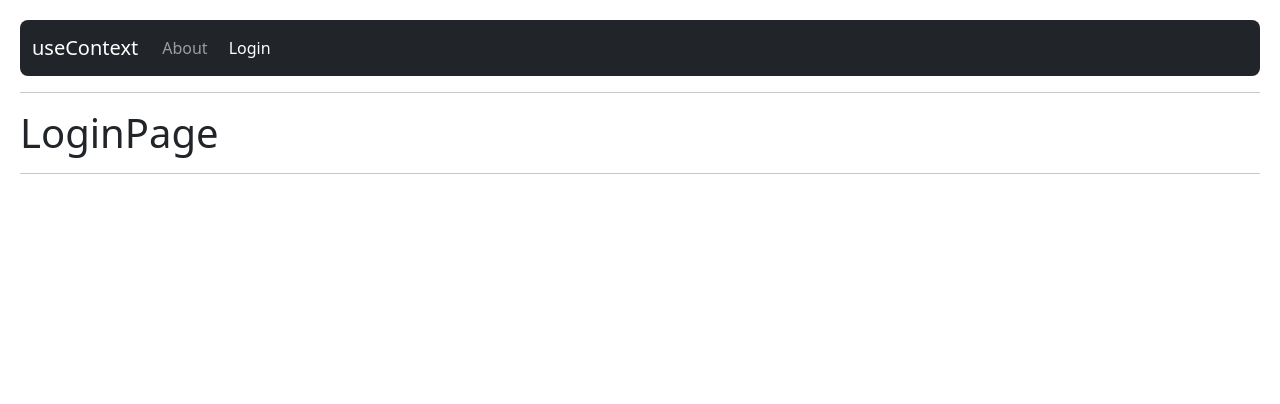
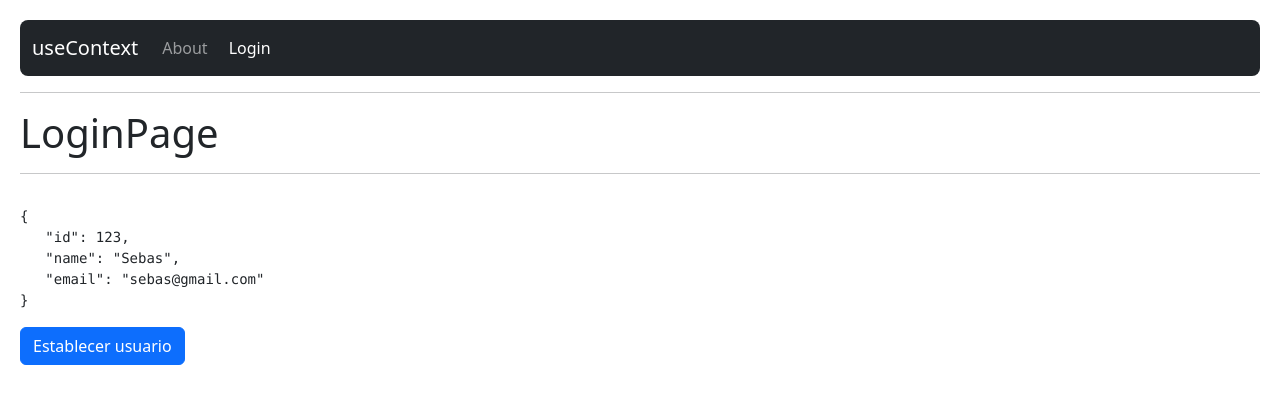
Before and after one commit to SebastianGit110/Curso-Udemy-React, a React (Vite) app in the folder 05-hook-app/: page /login in a window 1280 px wide. Shown: the top 404 px of the page. Built offline with nearby package versions, Linux system fonts and the light colour scheme.

Commit message:
useContext

```diff
--- a/05-hook-app/src/09-useContext/HomePage.jsx
+++ b/05-hook-app/src/09-useContext/HomePage.jsx
@@ -1,8 +1,20 @@
-export const HomePage = () => {
+import { useContext } from "react";
+import { UserContext } from "./context/UserContext";
+
+export const HomePage = ({ prueba }) => {
+  console.log(prueba);
+
+  const { userPrueba, user } = useContext(UserContext); // Aqui puedo tener lo que quiera como efectos segun el context
+
   return (
     <>
-      <h1>HomePage</h1>
+      <h1>
+        HomePage <small>{user?.name}</small>
+      </h1>
       <hr />
+
+      <pre>{JSON.stringify(user, null, 3)}</pre>
+      <pre>{JSON.stringify(userPrueba, null, 3)}</pre>
     </>
   );
 };
--- a/05-hook-app/src/09-useContext/LoginPage.jsx
+++ b/05-hook-app/src/09-useContext/LoginPage.jsx
@@ -1,8 +1,29 @@
+import { useContext } from "react";
+import { UserContext } from "./context/UserContext";
+
 export const LoginPage = () => {
+  // En caso de que hallan mas de un UserContext con el mismo nombre, se va a regresar el contexto mas cercano desde el componente hasta el contexto mas cercano hacia arriba con el mismo nombre
+  // const algo = useContext(UserContext); // Aqui desestructuramos las propiedades que queremos del contexto que estan en value
+
+  const { hola, userPrueba, user, setUser } = useContext(UserContext);
+  console.log(hola, userPrueba);
+
   return (
     <>
       <h1>LoginPage</h1>
       <hr />
+
+      <pre>{JSON.stringify(user, null, 3)}</pre>
+      <pre>{JSON.stringify(userPrueba, null, 3)}</pre>
+
+      <button
+        className="btn btn-primary"
+        onClick={() =>
+          setUser({ id: 321, name: "Sebrat", email: "sebrat@google.com" })
+        }
+      >
+        Establecer usuario
+      </button>
     </>
   );
 };
--- a/05-hook-app/src/09-useContext/MainApp.jsx
+++ b/05-hook-app/src/09-useContext/MainApp.jsx
@@ -12,6 +12,9 @@ import { UserProvider } from "./context/UserProvider";
 // Puedo crear varios context para diferentes cosas como info del user, etc. y el context es HOC
 
 export const MainApp = () => {
+  // Sin el context podria hacer algo asi (es la idea del coontext) en las rutas pero seria mas confuso aun porque puede que en un comp que este dentro de otro sea donde se genere algun dato entonces seria mas confuso el pasar las props
+  const prueba = "Estoy en MainApp";
+
   return (
     <UserProvider>
       {/* Lo que este aqui va a tener acceso al context */}
@@ -24,7 +27,7 @@ export const MainApp = () => {
       <Routes>
         {/* El orden de las <Route /> si importa.
         no es necesario poner "/" antes del nombre */}
-        <Route path="/" element={<HomePage />} />
+        <Route path="/" element={<HomePage prueba={prueba} />} />
         <Route path="/login" element={<LoginPage />} />
         <Route path="about" element={<AboutPage />} />
 
--- a/05-hook-app/src/09-useContext/context/UserProvider.jsx
+++ b/05-hook-app/src/09-useContext/context/UserProvider.jsx
@@ -1,3 +1,4 @@
+import { useState } from "react";
 import { UserContext } from "./UserContext";
 
 // Este codigo puede ir en UserContext.jsx pero por orden es mejor aqui
@@ -5,15 +6,18 @@ import { UserContext } from "./UserContext";
 // Con el .Provider se dice que se va a proveer la info mediante value al arbol de comp que esten en children
 // Lo que este en value es lo que cualquier hijo de UserProvider va a tener acceso desde el contexto y se pone donde se considere que los hijos van a estar, usualmente en lo mas alto de la app
 
-const user = {
+const userPrueba = {
   id: 123,
   name: "Sebas",
   email: "sebas@gmail.com",
 };
 
 export const UserProvider = ({ children }) => {
+  const [user, setUser] = useState(); // Tiene acceso al useState porque es un functionalComp
+  // Aqui podemos crear las funciones para cambiar el state para no mandar directamente el setUser a los componentes para no darles tanto poder o libertad
   return (
-    <UserContext.Provider value={{ hola: "mundo", user }}>
+    <UserContext.Provider value={{ hola: "mundo", userPrueba, user, setUser }}>
+      {/* El value se puede ver como lo que regresamos en un custom hook */}
       {children}
     </UserContext.Provider>
   );
```
